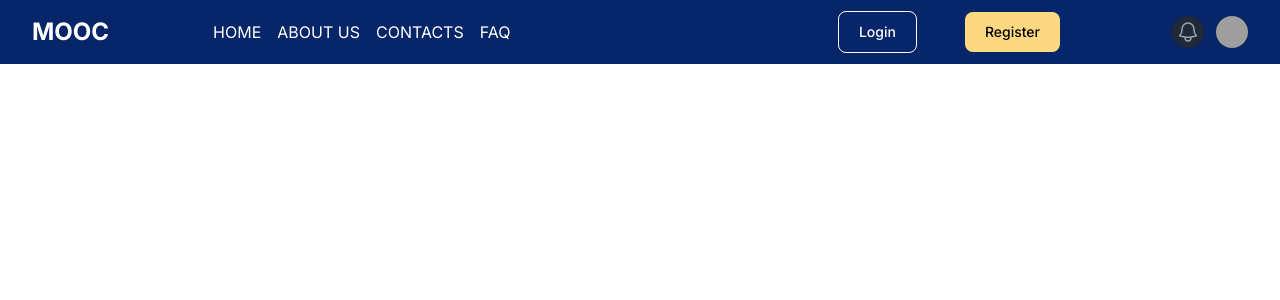
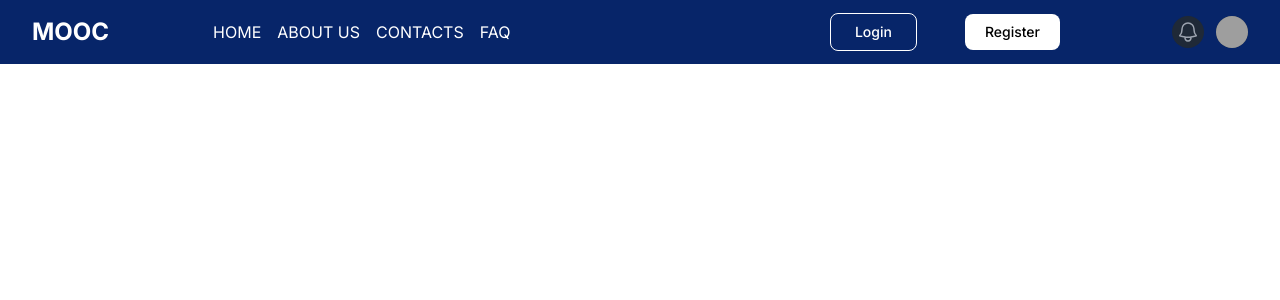
Before and after one commit to Xanvia/MOOC-IT-Center-UOP, a Next.js app in the folder frontend/: page / in a window 1280 px wide. Shown: the top 300 px of the page. Built offline with nearby package versions, Linux system fonts and the light colour scheme; grey boxes are pictures that could not be loaded.

Commit message:
feat: hover

```diff
--- a/frontend/src/components/Buttons/PrimaryButton.tsx
+++ b/frontend/src/components/Buttons/PrimaryButton.tsx
@@ -9,7 +9,7 @@ const PrimaryButton: React.FC<PrimaryButtonProps> = ({ text }) => {
   return (
     <button
       type="button"
-      className="focus:outline-none text-black bg-button_yellow hover:bg-yellow-500 focus:ring-4 focus:ring-yellow-300 font-medium rounded-lg text-sm px-5 py-2.5 me-2 mb-2 dark:focus:ring-yellow-900"
+      className="focus:outline-none text-black bg-white hover:bg-primary hover:ring-1 hover:text-white hover:ring-white focus:ring-4 focus:ring-primary_test font-medium rounded-lg text-sm px-5 py-2 me-2 mb-2 dark:focus:ring-white border-white"
     >
       {text}
     </button>
--- a/frontend/src/components/Buttons/SecondaryButton.tsx
+++ b/frontend/src/components/Buttons/SecondaryButton.tsx
@@ -8,7 +8,7 @@ const SecondaryButton: React.FC<ButtonProps> = ({ text }) => {
   return (
     <button
       type="button"
-      className="focus:outline-none text-white bg-primary hover:bg-primary_test focus:ring-4 focus:ring-white-300 font-medium rounded-lg text-sm px-5 py-2.5 me-2 mb-2 dark:focus:ring-white-900 border border-white"
+      className="focus:outline-none text-white bg-primary hover:bg-white hover:text-black focus:ring-4 focus:ring-white-300 font-medium rounded-lg text-sm px-6 py-2 me-2 mb-2 dark:focus:ring-white-900 border border-white"
     >
       {text}
     </button>
```
